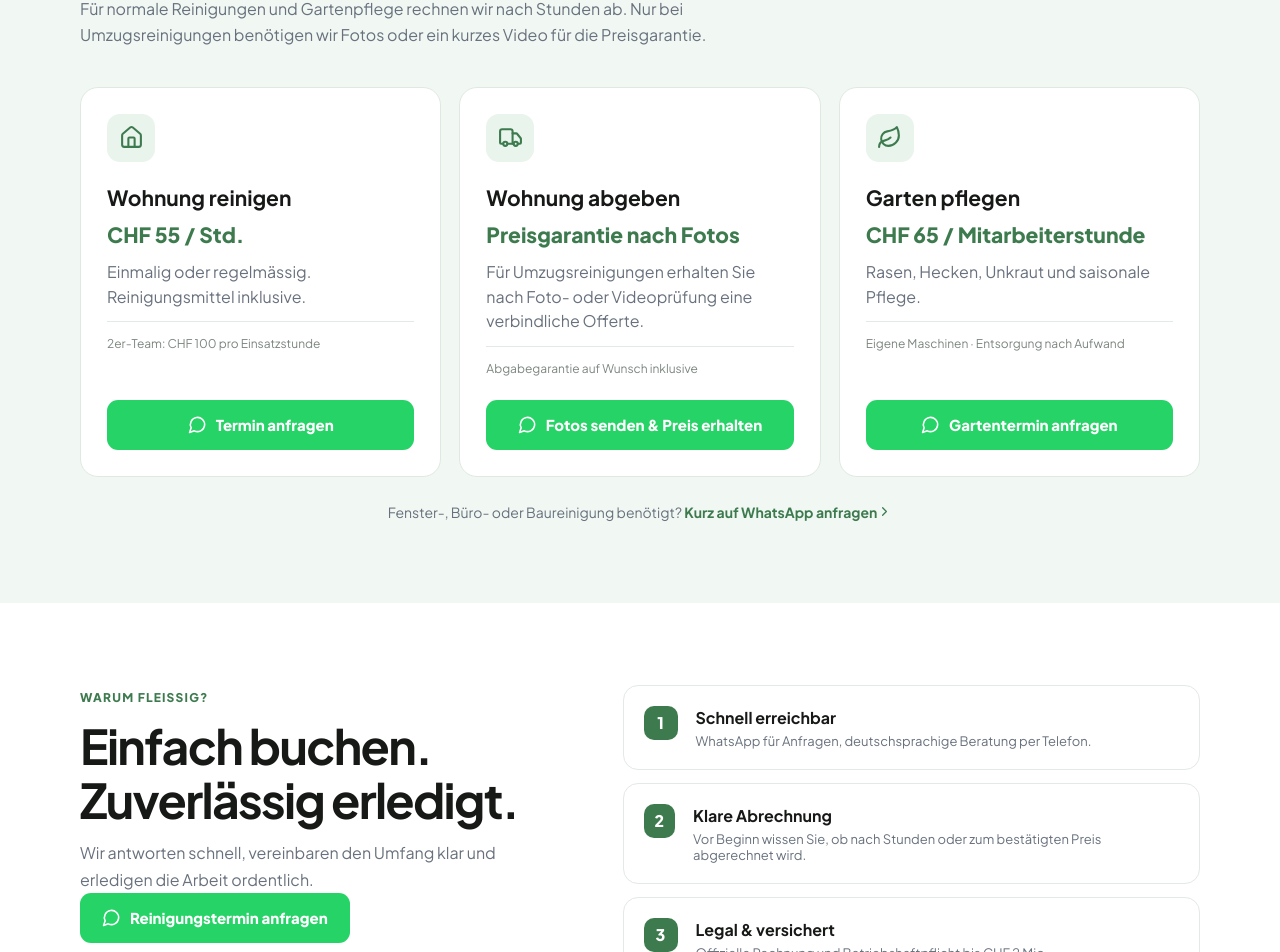
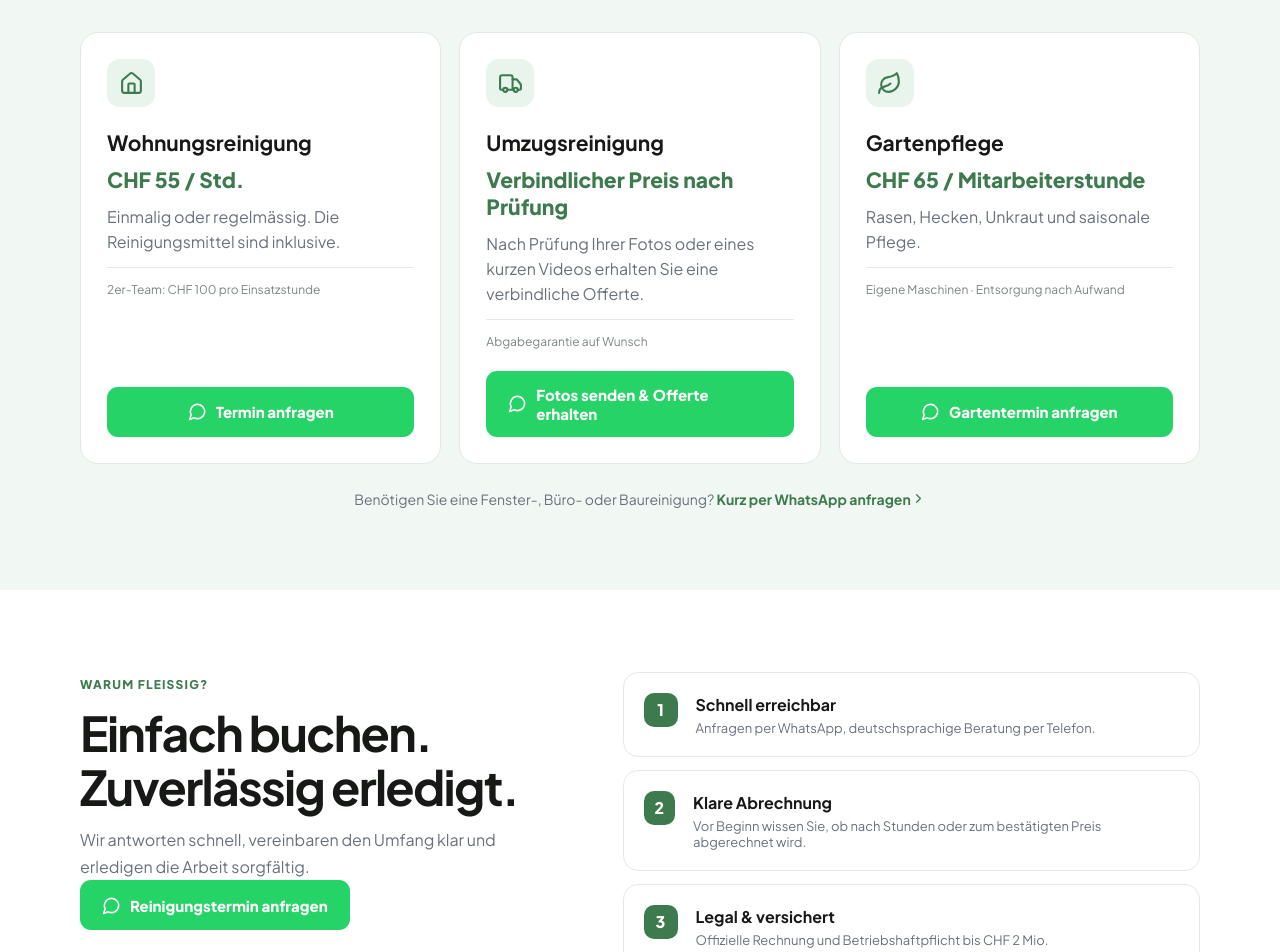
Before and after one commit to lemoor34/fleissig, a React (Vite) app: page / in a window 1280 px wide. Shown: the part 1836-2788 px from the top of the page. Built offline with nearby package versions, Linux system fonts and the light colour scheme.

Commit message:
Polish German service copy

```diff
--- a/src/AppV3.jsx
+++ b/src/AppV3.jsx
@@ -9,7 +9,7 @@ const CONFIG = {
 
 const waMessages = {
   regular: "Grüezi! Ich interessiere mich für eine einmalige oder regelmässige Wohnungsreinigung und möchte einen Termin anfragen.",
-  moving: "Grüezi! Ich brauche eine Umzugsreinigung. Ich sende gleich Fotos oder ein kurzes Video und möchte eine verbindliche Offerte mit Preisgarantie erhalten.",
+  moving: "Grüezi! Ich brauche eine Umzugsreinigung. Ich sende gleich Fotos oder ein kurzes Video und möchte eine verbindliche Offerte erhalten.",
   garden: "Grüezi! Ich interessiere mich für Gartenpflege und möchte einen Termin anfragen.",
   other: "Grüezi! Ich interessiere mich für eine weitere Reinigungsleistung und möchte kurz den Umfang besprechen.",
 };
@@ -31,7 +31,7 @@ function WhatsAppButton({ label, type = "regular", secondary = false }) {
 
 function Header() {
   const [open, setOpen] = useState(false);
-  const links = [["Wohnung reinigen", "#leistungen"], ["Wohnung abgeben", "#umzug"], ["Garten", "#garten"], ["Kontakt", "#kontakt"]];
+  const links = [["Wohnungsreinigung", "#leistungen"], ["Umzugsreinigung", "#umzug"], ["Gartenpflege", "#garten"], ["Kontakt", "#kontakt"]];
   return (
     <header className="header">
       <div className="shell header-inner">
@@ -68,26 +68,26 @@ function Results() {
 
 function Services() {
   const services = [
-    { id: "wohnung", icon: Home, title: "Wohnung reinigen", price: "CHF 55 / Std.", text: "Einmalig oder regelmässig. Reinigungsmittel inklusive.", detail: "2er-Team: CHF 100 pro Einsatzstunde", label: "Termin anfragen", type: "regular" },
-    { id: "umzug", icon: Truck, title: "Wohnung abgeben", price: "Preisgarantie nach Fotos", text: "Für Umzugsreinigungen erhalten Sie nach Foto- oder Videoprüfung eine verbindliche Offerte.", detail: "Abgabegarantie auf Wunsch inklusive", label: "Fotos senden & Preis erhalten", type: "moving" },
-    { id: "garten", icon: Leaf, title: "Garten pflegen", price: "CHF 65 / Mitarbeiterstunde", text: "Rasen, Hecken, Unkraut und saisonale Pflege.", detail: "Eigene Maschinen · Entsorgung nach Aufwand", label: "Gartentermin anfragen", type: "garden" },
+    { id: "wohnung", icon: Home, title: "Wohnungsreinigung", price: "CHF 55 / Std.", text: "Einmalig oder regelmässig. Die Reinigungsmittel sind inklusive.", detail: "2er-Team: CHF 100 pro Einsatzstunde", label: "Termin anfragen", type: "regular" },
+    { id: "umzug", icon: Truck, title: "Umzugsreinigung", price: "Verbindlicher Preis nach Prüfung", text: "Nach Prüfung Ihrer Fotos oder eines kurzen Videos erhalten Sie eine verbindliche Offerte.", detail: "Abgabegarantie auf Wunsch", label: "Fotos senden & Offerte erhalten", type: "moving" },
+    { id: "garten", icon: Leaf, title: "Gartenpflege", price: "CHF 65 / Mitarbeiterstunde", text: "Rasen, Hecken, Unkraut und saisonale Pflege.", detail: "Eigene Maschinen · Entsorgung nach Aufwand", label: "Gartentermin anfragen", type: "garden" },
   ];
   return (
     <section className="section services" id="leistungen"><div className="shell">
-      <div className="section-heading"><span className="eyebrow">Was brauchen Sie?</span><h2>Drei einfache Wege zum passenden Einsatz.</h2><p>Für normale Reinigungen und Gartenpflege rechnen wir nach Stunden ab. Nur bei Umzugsreinigungen benötigen wir Fotos oder ein kurzes Video für die Preisgarantie.</p></div>
+      <div className="section-heading"><span className="eyebrow">Unsere Leistungen</span><h2>Welche Leistung benötigen Sie?</h2><p>Wohnungsreinigung und Gartenpflege rechnen wir nach Stunden ab. Für eine Umzugsreinigung erstellen wir nach Prüfung Ihrer Fotos oder eines kurzen Videos eine verbindliche Offerte.</p></div>
       <div className="service-grid">{services.map(({ icon: Icon, ...s }) => <article className="service-card" key={s.id} id={s.id}>
         <div className="service-icon"><Icon size={25} /></div><h3>{s.title}</h3><div className="service-price">{s.price}</div><p>{s.text}</p><div className="service-detail">{s.detail}</div><WhatsAppButton label={s.label} type={s.type} />
       </article>)}</div>
-      <div className="other-services">Fenster-, Büro- oder Baureinigung benötigt? <a href={waLink("other")} target="_blank" rel="noopener noreferrer">Kurz auf WhatsApp anfragen <ChevronRight size={15} /></a></div>
+      <div className="other-services">Benötigen Sie eine Fenster-, Büro- oder Baureinigung? <a href={waLink("other")} target="_blank" rel="noopener noreferrer">Kurz per WhatsApp anfragen <ChevronRight size={15} /></a></div>
     </div></section>
   );
 }
 
 function WhyUs() {
-  const benefits = [["Schnell erreichbar", "WhatsApp für Anfragen, deutschsprachige Beratung per Telefon."], ["Klare Abrechnung", "Vor Beginn wissen Sie, ob nach Stunden oder zum bestätigten Preis abgerechnet wird."], ["Legal & versichert", "Offizielle Rechnung und Betriebshaftpflicht bis CHF 2 Mio."], ["Lokal im Aargau", "Basis in Seengen. Einsätze im ganzen Kanton Aargau."]];
+  const benefits = [["Schnell erreichbar", "Anfragen per WhatsApp, deutschsprachige Beratung per Telefon."], ["Klare Abrechnung", "Vor Beginn wissen Sie, ob nach Stunden oder zum bestätigten Preis abgerechnet wird."], ["Legal & versichert", "Offizielle Rechnung und Betriebshaftpflicht bis CHF 2 Mio."], ["Lokal im Aargau", "Unsere Basis ist in Seengen. Wir sind im ganzen Kanton Aargau im Einsatz."]];
   return (
     <section className="section why"><div className="shell why-layout">
-      <div className="section-heading compact"><span className="eyebrow">Warum Fleissig?</span><h2>Einfach buchen. Zuverlässig erledigt.</h2><p>Wir antworten schnell, vereinbaren den Umfang klar und erledigen die Arbeit ordentlich.</p><WhatsAppButton label="Reinigungstermin anfragen" type="regular" /></div>
+      <div className="section-heading compact"><span className="eyebrow">Warum Fleissig?</span><h2>Einfach buchen. Zuverlässig erledigt.</h2><p>Wir antworten schnell, vereinbaren den Umfang klar und erledigen die Arbeit sorgfältig.</p><WhatsAppButton label="Reinigungstermin anfragen" type="regular" /></div>
       <div className="benefit-list">{benefits.map(([title, text], i) => <div className="benefit" key={title}><span>{i + 1}</span><div><h3>{title}</h3><p>{text}</p></div></div>)}</div>
     </div></section>
   );
@@ -98,7 +98,7 @@ function Review() {
 }
 
 function Contact() {
-  return <section className="section final-cta" id="kontakt"><div className="shell final-card"><div><span className="eyebrow light">Kostenlose Anfrage</span><h2>Schreiben Sie uns.<br />Wir finden den passenden Termin.</h2><p>Für normale Reinigung genügt eine kurze Nachricht. Fotos oder Videos brauchen wir nur für Umzugsreinigungen und komplexe Aufträge.</p></div><div className="final-actions"><WhatsAppButton label="Reinigungstermin anfragen" type="regular" /><WhatsAppButton label="Umzugspreis nach Fotos erhalten" type="moving" secondary /><a className="btn btn-call" href={`tel:${CONFIG.phone.replace(/\s/g, "")}`}><Phone size={19} /> {CONFIG.phone}</a><small>Werktags 8:00–18:00 · Antwort in der Regel innerhalb von 15 Minuten</small></div></div></section>;
+  return <section className="section final-cta" id="kontakt"><div className="shell final-card"><div><span className="eyebrow light">Kostenlose Anfrage</span><h2>Schreiben Sie uns.<br />Wir finden den passenden Termin.</h2><p>Für eine normale Reinigung genügt eine kurze Nachricht. Fotos oder Videos benötigen wir nur für Umzugsreinigungen und komplexe Aufträge.</p></div><div className="final-actions"><WhatsAppButton label="Reinigungstermin anfragen" type="regular" /><WhatsAppButton label="Offerte für Umzugsreinigung erhalten" type="moving" secondary /><a className="btn btn-call" href={`tel:${CONFIG.phone.replace(/\s/g, "")}`}><Phone size={19} /> {CONFIG.phone}</a><small>Werktags 8:00–18:00 · Antwort in der Regel innerhalb von 15 Minuten</small></div></div></section>;
 }
 
 function Footer() {
@@ -108,7 +108,7 @@ function Footer() {
 export default function AppV3() {
   useEffect(() => { document.documentElement.style.scrollBehavior = "smooth"; return () => { document.documentElement.style.scrollBehavior = ""; }; }, []);
   return <div id="start"><Header /><main>
-    <section className="hero"><div className="shell hero-grid"><div className="hero-copy"><span className="eyebrow">Reinigung im Kanton Aargau</span><h1>Ihre Reinigung.<br /><em>Einfach organisiert.</em></h1><p>Wohnungsreinigung ab CHF 55 pro Stunde. Schreiben Sie uns kurz auf WhatsApp — wir klären den Bedarf und vereinbaren den Termin.</p><div className="hero-actions"><WhatsAppButton label="Reinigungstermin anfragen" type="regular" /><a className="btn btn-secondary" href={`tel:${CONFIG.phone.replace(/\s/g, "")}`}><Phone size={19} /> Deutsch sprechen</a></div><div className="hero-note"><Clock3 size={16} /> Antwort in der Regel innerhalb von 15 Minuten · werktags 8–18 Uhr</div></div><div className="hero-visual"><img src="/hero-clean-bathroom.webp" alt="Sauber gereinigtes Badezimmer im Kanton Aargau" /></div></div></section>
+    <section className="hero"><div className="shell hero-grid"><div className="hero-copy"><span className="eyebrow">Reinigung im Kanton Aargau</span><h1>Ihre Reinigung.<br /><em>Einfach organisiert.</em></h1><p>Wohnungsreinigung ab CHF 55 pro Stunde. Schreiben Sie uns kurz per WhatsApp — wir klären Ihren Bedarf und vereinbaren einen passenden Termin.</p><div className="hero-actions"><WhatsAppButton label="Reinigungstermin anfragen" type="regular" /><a className="btn btn-secondary" href={`tel:${CONFIG.phone.replace(/\s/g, "")}`}><Phone size={19} /> Beratung auf Deutsch</a></div><div className="hero-note"><Clock3 size={16} /> Antwort in der Regel innerhalb von 15 Minuten · werktags 8–18 Uhr</div></div><div className="hero-visual"><img src="/hero-clean-bathroom.webp" alt="Sauber gereinigtes Badezimmer im Kanton Aargau" /></div></div></section>
     <TrustStrip /><Results /><Services /><WhyUs /><Review /><Contact />
   </main><Footer /><a className="floating-wa" href={waLink("regular")} target="_blank" rel="noopener noreferrer" aria-label="WhatsApp öffnen"><MessageCircle size={25} /></a><style>{styles}</style></div>;
 }
```
